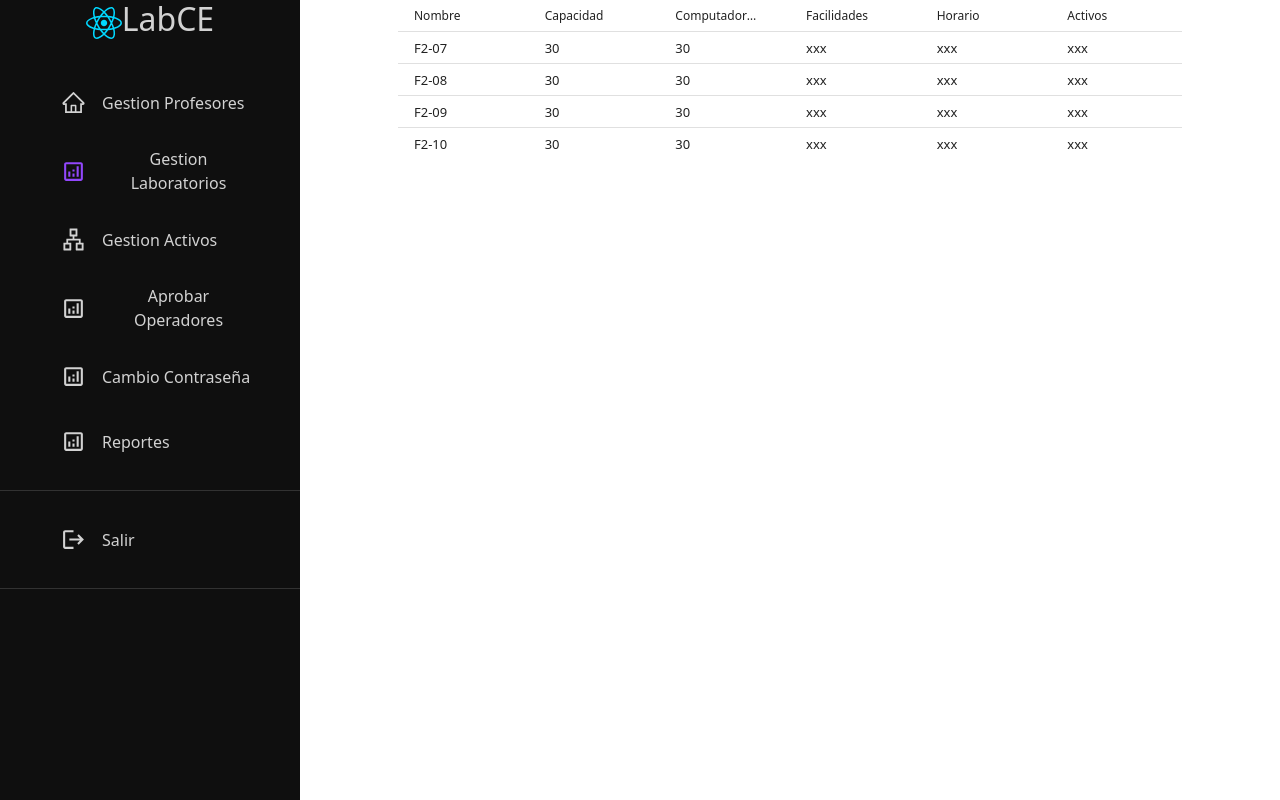
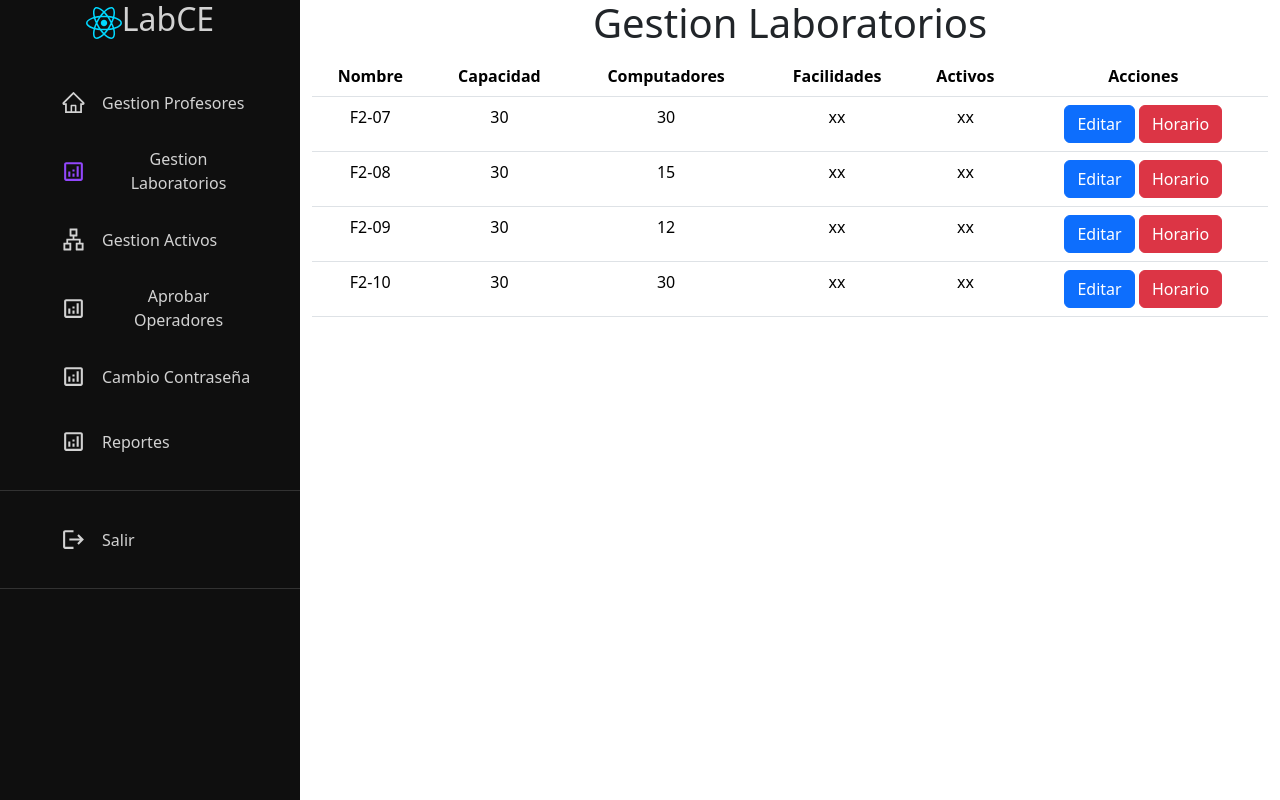
Before and after one commit to EmilioTec10/LabCE-Proyecto1BD, a React (Create React App) app in the folder appweb-labCE - Administrador/: page /gestion_laboratorios in a window 1280 px wide. Built offline with nearby package versions, Linux system fonts and the light colour scheme; what pdfmake would draw is missing.

Commit message:
feature gestion laboratorios
se agrego edicion y horarios disponibles

```diff
--- a/appweb-labCE - Administrador/src/pages/gestion_activos.js
+++ b/appweb-labCE - Administrador/src/pages/gestion_activos.js
@@ -152,6 +152,9 @@ const Gestion_activos = () => {
           </div>
         </Sidebar>
         <Content>
+          <Container>
+            <h1 style={{ position: 'relative', left: '50%', transform: 'translateX(-50%)', top: '-1px' }}>Gestion Laboratorios</h1>
+          </Container>
           <DataTableContainer>
             <DataTable
               columns={columnas}
--- a/appweb-labCE - Administrador/src/pages/gestion_laboratorios.js
+++ b/appweb-labCE - Administrador/src/pages/gestion_laboratorios.js
@@ -1,194 +1,32 @@
-import React, { useContext, useState } from 'react';
+import React, { useContext } from 'react';
 import styled, { ThemeProvider } from 'styled-components';
 import { Light, Dark } from '../styles/themes';
+import { NavLink } from 'react-router-dom';
+import { ThemeContext } from '../App';
 import logo from '../assets/react.svg';
+import { Table, Button, Container, Modal, ModalHeader, ModalBody, FormGroup, ModalFooter } from "reactstrap";
 import { AiOutlineHome, AiOutlineApartment } from 'react-icons/ai';
 import { MdOutlineAnalytics, MdLogout } from 'react-icons/md';
-import { NavLink } from 'react-router-dom';
-import { ThemeContext } from '../App';
-import DataTable from 'react-data-table-component';
-import Paper from '@mui/material/Paper';
+
+const data = [
+  { nombre: "F2-07", capacidad: 30, computadores: 30, facilidades: "xx", activos: "xx"},
+  { nombre: "F2-08", capacidad: 30, computadores: 15, facilidades: "xx", activos: "xx"},
+  { nombre: "F2-09", capacidad: 30, computadores: 12, facilidades: "xx", activos: "xx"},
+  { nombre: "F2-10", capacidad: 30, computadores: 30, facilidades: "xx", activos: "xx"},
+];
 
 const linksArray = [
-  {
-    label: 'Gestion Profesores',
-    icon: <AiOutlineHome />,
-    to: '/gestion_profesores',
-  },
-  {
-    label: 'Gestion Laboratorios',
-    icon: <MdOutlineAnalytics />,
-    to: '/gestion_laboratorios',
-  },
-  {
-    label: 'Gestion Activos',
-    icon: <AiOutlineApartment />,
-    to: '/gestion_activos',
-  },
-  {
-    label: 'Aprobar Operadores',
-    icon: <MdOutlineAnalytics />,
-    to: '/aprobacion_operadores',
-  },
-  {
-    label: 'Cambio Contraseña',
-    icon: <MdOutlineAnalytics />,
-    to: '/cambio_contrasenna',
-  },
-  {
-    label: 'Reportes',
-    icon: <MdOutlineAnalytics />,
-    to: '/reportes',
-  },
+  { label: 'Gestion Profesores', icon: <AiOutlineHome />, to: '/gestion_profesores' },
+  { label: 'Gestion Laboratorios', icon: <MdOutlineAnalytics />, to: '/gestion_laboratorios' },
+  { label: 'Gestion Activos', icon: <AiOutlineApartment />, to: '/gestion_activos' },
+  { label: 'Aprobar Operadores', icon: <MdOutlineAnalytics />, to: '/aprobacion_operadores' },
+  { label: 'Cambio Contraseña', icon: <MdOutlineAnalytics />, to: '/cambio_contrasenna' },
+  { label: 'Reportes', icon: <MdOutlineAnalytics />, to: '/reportes' },
 ];
 
 const secondarylinksArray = [
-  {
-    label: 'Salir',
-    icon: <MdLogout />,
-    to: '/',
-  },
+  { label: 'Salir', icon: <MdLogout />, to: '/' },
 ];
-
-const Gestion_laboratorios = () => {
-  const [passwordError, setPasswordError] = useState('');
-  const { setTheme, theme } = useContext(ThemeContext);
-  const themeStyle = theme === 'dark' ? Light : Dark;
-
-  const CambiarTheme = () => {
-    setTheme((theme) => (theme === 'light' ? 'dark' : 'light'));
-  };
-
-  const columnas = [
-    {
-      name: 'Nombre',
-      selector: row => row.nombre,
-      sortable: true
-    },
-    {
-      name: 'Capacidad',
-      selector: row => row.capacidad,
-      sortable: true
-    },
-    {
-      name: 'Computadores',
-      selector: row => row.computadores,
-      sortable: true
-    },
-    {
-      name: 'Facilidades',
-      selector: row => row.facilidades,
-      sortable: true
-    },
-    {
-      name: 'Horario',
-      selector: row => row.horario,
-      sortable: true
-    },
-    {
-      name: 'Activos',
-      selector: row => row.activos,
-      sortable: true
-    },
-  ];
-
-  const data = [
-    {
-      nombre: 'F2-07',
-      capacidad: '30',
-      computadores: '30',
-      facilidades: 'xxx',
-      horario: 'xxx',
-      activos: 'xxx',
-    },
-    {
-      nombre: 'F2-08',
-      capacidad: '30',
-      computadores: '30',
-      facilidades: 'xxx',
-      horario: 'xxx',
-      activos: 'xxx',
-    },
-    {
-      nombre: 'F2-09',
-      capacidad: '30',
-      computadores: '30',
-      facilidades: 'xxx',
-      horario: 'xxx',
-      activos: 'xxx',
-    },
-    {
-      nombre: 'F2-10',
-      capacidad: '30',
-      computadores: '30',
-      facilidades: 'xxx',
-      horario: 'xxx',
-      activos: 'xxx',
-    },
-  ];
-
-  return (
-    <ThemeProvider theme={themeStyle}>
-      <Container>
-        <Sidebar>
-          <div className="Logocontent">
-            <div className="imgcontent">
-              <img src={logo} alt="logo" />
-            </div>
-            <h2>LabCE</h2>
-          </div>
-          {linksArray.map(({ icon, label, to }) => (
-            <div className="LinkContainer" key={label}>
-              <NavLink to={to} className="Links" activeClassName="active">
-                <div className="Linkicon">{icon}</div>
-                <span>{label}</span>
-              </NavLink>
-            </div>
-          ))}
-          <Divider />
-          {secondarylinksArray.map(({ icon, label, to }) => (
-            <div className="LinkContainer" key={label}>
-              <NavLink to={to} className="Links" activeClassName="active">
-                <div className="Linkicon">{icon}</div>
-                <span>{label}</span>
-              </NavLink>
-            </div>
-          ))}
-          <Divider />
-          <div className="Themecontent">
-            <div className="Togglecontent">
-              <div className="grid theme-container">
-              </div>
-            </div>
-          </div>
-        </Sidebar>
-        <Content>
-          <DataTableContainer>
-            <DataTable
-              columns={columnas}
-              data={data}
-              fixedHeader
-              noHeader
-              dense
-              style={{ marginTop: '20px' }} // Bajar la tabla en el eje Y
-              customStyles={{
-                table: {
-                  style: {
-                    marginBottom: '400px', // Aumentar el tamaño de la tabla
-                  },
-                },
-              }}
-            />
-          </DataTableContainer>
-        </Content>
-      </Container>
-    </ThemeProvider>
-  );
-};
-
-const Container = styled.div`
-  display: flex;
-`;
 
 const Sidebar = styled.div`
   color: ${(props) => props.theme.text};
@@ -259,8 +97,8 @@ const Sidebar = styled.div`
 `;
 
 const Content = styled.div`
-  margin-left: 300px; // Asegurar que el contenido comience después de la barra lateral
-  flex-grow: 1; // Permitir que el contenido crezca para llenar el espacio restante
+  margin-left: 300px;
+  flex-grow: 1;
 `;
 
 const Divider = styled.div`
@@ -270,10 +108,254 @@ const Divider = styled.div`
   margin: 20px 0;
 `;
 
-const DataTableContainer = styled.div`
-  width: 80%;
-  margin-left: auto;
-  margin-right: auto;
+const ScheduleContainer = styled.div`
+  display: grid;
+  grid-template-columns: auto repeat(6, minmax(100px, 1fr));
+  grid-template-rows: auto repeat(24, minmax(30px, 1fr));
+  gap: 1px;
 `;
 
+const TimeSlot = styled.div`
+  display: flex;
+  align-items: center;
+  justify-content: center;
+  border: 1px solid #ccc;
+  background-color: ${(props) => (props.occupied ? '#ffcccc' : '#ccffcc')};
+  position: relative; /* Para posicionar la descripción */
+`;
+
+const Description = styled.div`
+  position: absolute;
+  top: 0;
+  left: 0;
+  padding: 5px;
+  background-color: rgba(255, 255, 255, 0.8);
+`;
+
+const daysOfWeek = ['Lunes', 'Martes', 'Miércoles', 'Jueves', 'Viernes', 'Sábado'];
+const startTime = 7;
+const endTime = 22;
+
+const generateTimeSlots = () => {
+  const timeSlots = [];
+  for (let hour = startTime; hour <= endTime; hour++) {
+    for (let minute = 0; minute < 60; minute += 30) {
+      const time = `${hour.toString().padStart(2, '0')}:${minute.toString().padStart(2, '0')}`;
+      timeSlots.push(time);
+    }
+  }
+  return timeSlots;
+};
+
+const labSchedule = {
+  'Lunes': {
+    '07:30': 'Clase de biología',
+    '09:30': 'Reunión de profesores',
+  },
+};
+
+class Gestion_laboratorios extends React.Component {
+
+  state = {
+    data: data,
+    modalActualizar: false,
+    modalInsertar: false,
+    form: {
+      id: "",
+      nombre: "",
+      capacidad: "",
+      computadores: "",
+      facilidades: "",
+      activos: "",
+    },
+  };
+
+  mostrarModalActualizar = (dato) => {
+    this.setState({
+      form: dato,
+      modalActualizar: true,
+    });
+  };
+
+  cerrarModalActualizar = () => {
+    this.setState({ modalActualizar: false });
+  };
+
+  mostrarModalInsertar = () => {
+    this.setState({
+      modalInsertar: true,
+    });
+  };
+
+  cerrarModalInsertar = () => {
+    this.setState({ modalInsertar: false });
+  };
+
+  editar = (dato) => {
+    var contador = 0;
+    var arreglo = this.state.data;
+    arreglo.map((registro) => {
+      if (dato.nombre === registro.nombre) {
+        arreglo[contador].nombre = dato.nombre;
+        arreglo[contador].capacidad = dato.capacidad;
+        arreglo[contador].computadores = dato.computadores;
+        arreglo[contador].facilidades = dato.facilidades;
+        arreglo[contador].activos = dato.activos;
+      }
+      contador++;
+    });
+    this.setState({ data: arreglo, modalActualizar: false });
+  };
+
+  eliminar = (dato) => {
+    var opcion = window.confirm("Estás Seguro que deseas Eliminar el elemento " + dato.nombre);
+    if (opcion === true) {
+      var arreglo = this.state.data.filter(registro => registro.nombre !== dato.nombre);
+      this.setState({ data: arreglo, modalActualizar: false });
+    }
+  };
+
+  handleChange = (e) => {
+    this.setState({
+      form: {
+        ...this.state.form,
+        [e.target.name]: e.target.value,
+      },
+    });
+  };
+
+  render() {
+    const themeStyle = this.props.theme === 'dark' ? Light : Dark;
+    const timeSlots = generateTimeSlots();
+
+    return (
+      <ThemeProvider theme={themeStyle}>
+        <Sidebar>
+          <div className="Logocontent">
+            <div className="imgcontent">
+              <img src={logo} alt="logo" />
+            </div>
+            <h2>LabCE</h2>
+          </div>
+          {linksArray.map(({ icon, label, to }) => (
+            <div className="LinkContainer" key={label}>
+              <NavLink to={to} className="Links" activeClassName="active">
+                <div className="Linkicon">{icon}</div>
+                <span>{label}</span>
+              </NavLink>
+            </div>
+          ))}
+          <Divider />
+          {secondarylinksArray.map(({ icon, label, to }) => (
+            <div className="LinkContainer" key={label}>
+              <NavLink to={to} className="Links" activeClassName="active">
+                <div className="Linkicon">{icon}</div>
+                <span>{label}</span>
+              </NavLink>
+            </div>
+          ))}
+          <Divider />
+          <div className="Themecontent">
+            <div className="Togglecontent">
+              <div className="grid theme-container"></div>
+            </div>
+          </div>
+        </Sidebar>
+
+        <Content>
+          <Container>
+            <h1 style={{ position: 'relative', left: '50%', transform: 'translateX(-50%)', top: '-1px' }}>Gestion Laboratorios</h1>
+          </Container>
+          <Container>
+            <Table>
+              <thead>
+                <tr>
+                  <th>Nombre</th>
+                  <th>Capacidad</th>
+                  <th>Computadores</th>
+                  <th>Facilidades</th>
+                  <th>Activos</th>
+                  <th>Acciones</th>
+                </tr>
+              </thead>
+              <tbody>
+                {this.state.data.map((dato) => (
+                  <tr key={dato.nombre}>
+                    <td>{dato.nombre}</td>
+                    <td>{dato.capacidad}</td>
+                    <td>{dato.computadores}</td>
+                    <td>{dato.facilidades}</td>
+                    <td>{dato.activos}</td>
+                    <td>
+                      <Button color="primary" onClick={() => this.mostrarModalActualizar(dato)}>Editar</Button>{" "}
+                      <Button color="danger" onClick={() => this.mostrarModalInsertar()}>Horario</Button>
+                    </td>
+                  </tr>
+                ))}
+              </tbody>
+            </Table>
+          </Container>
+          <Modal isOpen={this.state.modalActualizar}>
+            <ModalHeader>
+              <div><h3>Editar</h3></div>
+            </ModalHeader>
+            <ModalBody>
+              <FormGroup>
+                <label>Nombre:</label>
+                <input className="form-control" name="nombre" type="text" onChange={this.handleChange} value={this.state.form.nombre} />
+              </FormGroup>
+              <FormGroup>
+                <label>Capacidad:</label>
+                <input className="form-control" name="capacidad" type="text" onChange={this.handleChange} value={this.state.form.capacidad} />
+              </FormGroup>
+              <FormGroup>
+                <label>Computadores:</label>
+                <input className="form-control" name="computadores" type="text" onChange={this.handleChange} value={this.state.form.computadores} />
+              </FormGroup>
+              <FormGroup>
+                <label>Facilidades:</label>
+                <input className="form-control" name="facilidades" type="text" onChange={this.handleChange} value={this.state.form.facilidades} />
+              </FormGroup>
+              <FormGroup>
+                <label>Activos:</label>
+                <input className="form-control" name="activos" type="text" onChange={this.handleChange} value={this.state.form.activos} />
+              </FormGroup>
+            </ModalBody>
+            <ModalFooter>
+              <Button color="primary" onClick={() => this.editar(this.state.form)}>Editar</Button>
+              <Button color="danger" onClick={() => this.cerrarModalActualizar()}>Cancelar</Button>
+            </ModalFooter>
+          </Modal>
+          <Modal isOpen={this.state.modalInsertar} size="lg">
+            <ModalHeader>
+              <div><h3>Horarios Disponibles</h3></div>
+            </ModalHeader>
+            <ScheduleContainer>
+              <div></div>
+              {daysOfWeek.map((day) => (
+                <TimeSlot key={day}>{day}</TimeSlot>
+              ))}
+              {timeSlots.map((time) => (
+                <React.Fragment key={time}>
+                  <TimeSlot>{time}</TimeSlot>
+                  {daysOfWeek.map((day, index) => (
+                    <TimeSlot key={`${day}-${time}`} occupied={labSchedule[day] && labSchedule[day][time]}>
+                      {labSchedule[day] && labSchedule[day][time] && (
+                        <Description>{labSchedule[day][time]}</Description>
+                      )}
+                    </TimeSlot>
+                  ))}
+                </React.Fragment>
+              ))}
+            </ScheduleContainer>
+            <ModalFooter>
+              <Button className="btn btn-danger" onClick={() => this.cerrarModalInsertar()}>Cerrar</Button>
+            </ModalFooter>
+          </Modal>
+        </Content>
+      </ThemeProvider>
+    );
+  }
+}
+
 export default Gestion_laboratorios;
--- a/appweb-labCE - Administrador/src/pages/gestion_profesores.js
+++ b/appweb-labCE - Administrador/src/pages/gestion_profesores.js
@@ -278,11 +278,15 @@ class Gestion_profesores extends React.Component {
             </div>
           </div>
         </Sidebar>
+
+
         <Content>
+          <Container>
+            <h1 style={{ position: 'relative', left: '50%', transform: 'translateX(-50%)', top: '-1px' }}>Gestion Profesores</h1>
+          </Container>
           <Container>
             <br />
             <Button color="success" onClick={()=>this.mostrarModalInsertar()}>Crear</Button>
-            <br />
             <br />
             <Table>
               <thead>
```
